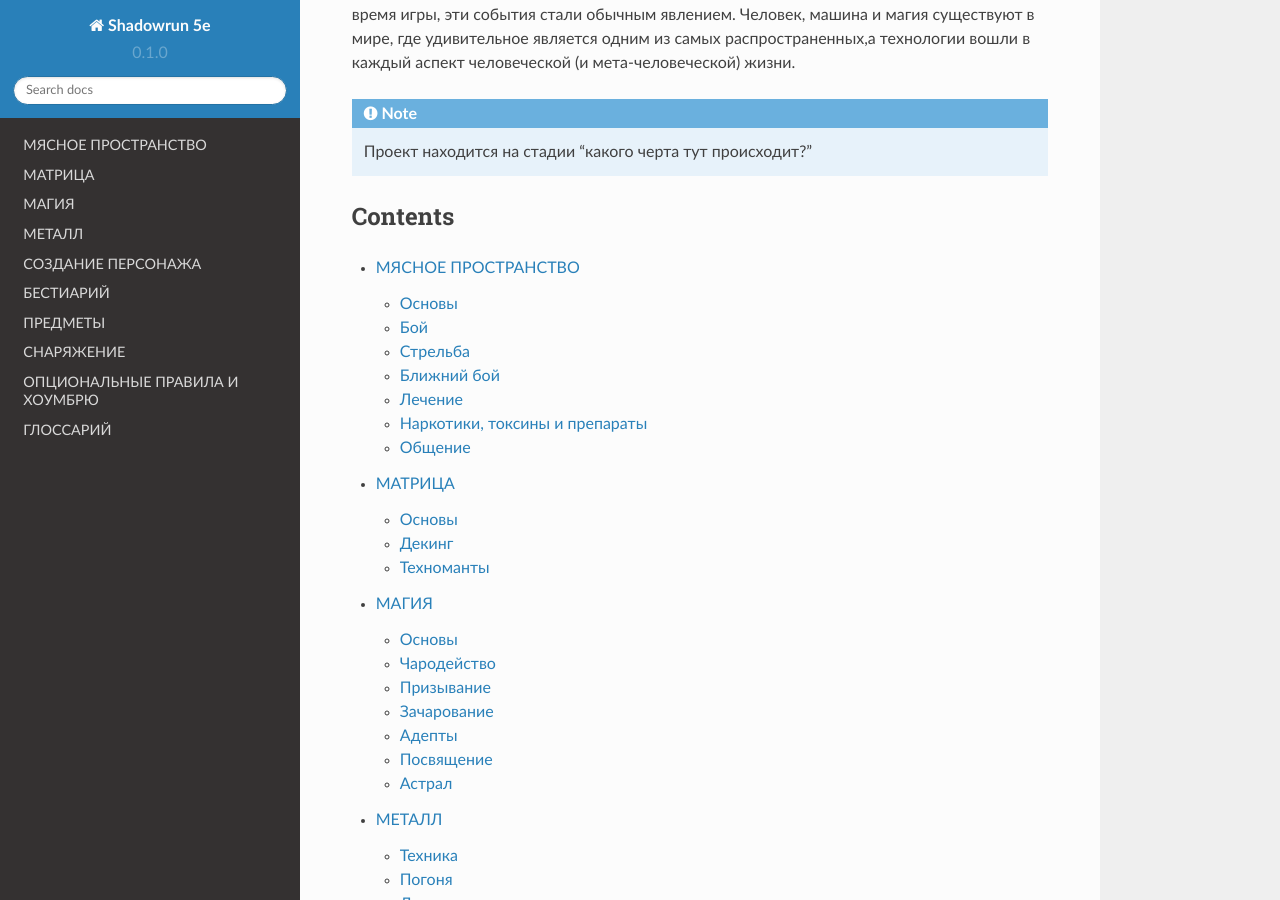
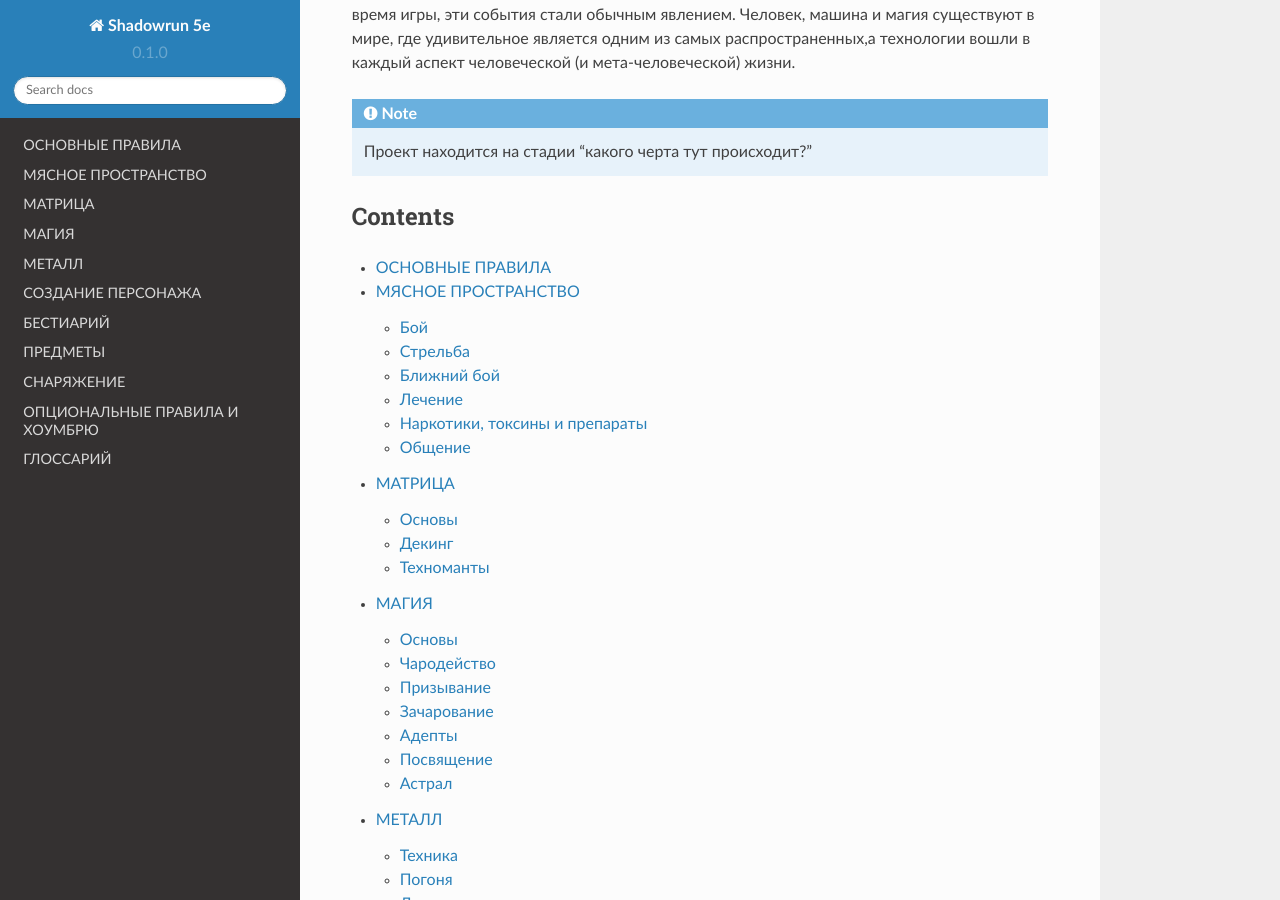
Before and after one commit to Ashokasundari/sr5e-docs, a Sphinx documentation site: the page built from docs/source/index.rst, in a window 1280 px wide and 900 px high, scrolled down 301 px. Built offline with Sphinx 7.4.7 and the Read the Docs theme 2.0.0, drawn with Linux system fonts in a browser that asks for light colours.

Commit message:
initial commit

```diff
--- /dev/null
+++ b/docs/source/basic_rules.rst
@@ -0,0 +1,2 @@
+ОСНОВНЫЕ ПРАВИЛА
+================
--- a/docs/source/index.rst
+++ b/docs/source/index.rst
@@ -17,6 +17,7 @@
 --------
 
 .. toctree::
+    basic_rules
     meatspace
     matrix
     magic
--- a/docs/source/meatspace.rst
+++ b/docs/source/meatspace.rst
@@ -1,9 +1,6 @@
 МЯСНОЕ ПРОСТРАНСТВО
 ===================
 
-
-Основы
-------
 
 Бой
 ---
```
